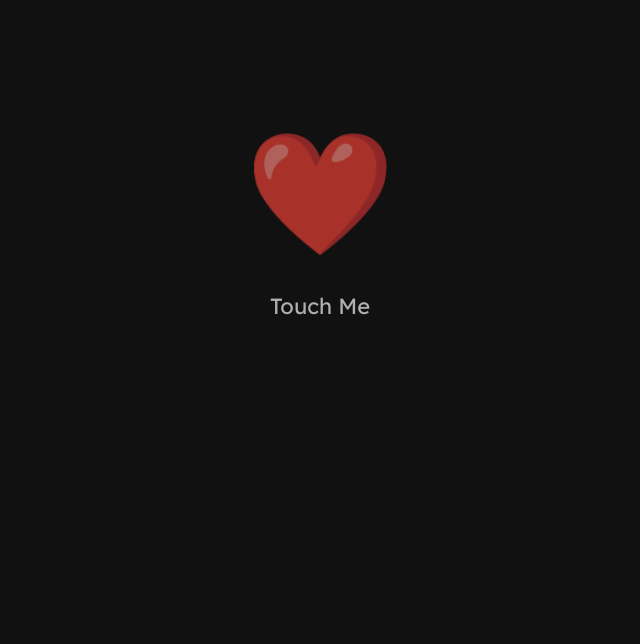
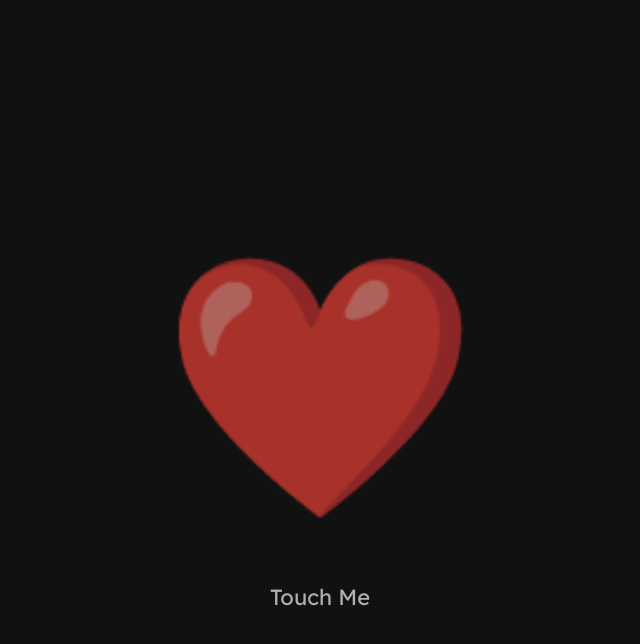
Before and after one commit to niknish123/valent-Next, a Next.js app: page / in a window 1280 px wide. Shown: the top 644 px of the page, without its empty margins (320-960 px from the left). Built offline with nearby package versions, Linux system fonts and the light colour scheme.

Commit message:
first commit

```diff
--- a/public/css/globals.css
+++ b/public/css/globals.css
@@ -21,6 +21,10 @@ body {
 .main-sec{
   padding:100px 0;
   background: #111111;
+      height: 100vh;
+    display: flex;
+    justify-content: center;
+    align-items: center;
 }
 .container{
   max-width:1100px;
@@ -44,7 +48,7 @@ body {
 
 /* HEART */
 .heart {
-font-size: clamp(120px, 5vw, 400px);
+font-size: clamp(120px, 20vw, 400px);
 max-width:800px;
 width:100%;
 margin:0 auto;
@@ -217,4 +221,8 @@ button.btn-no {
 .screen-2 .inner .content {
     width: 100%;
 }
+.flower-image {
+    height: 300px;
+    object-fit: contain;
 }
+}
```
